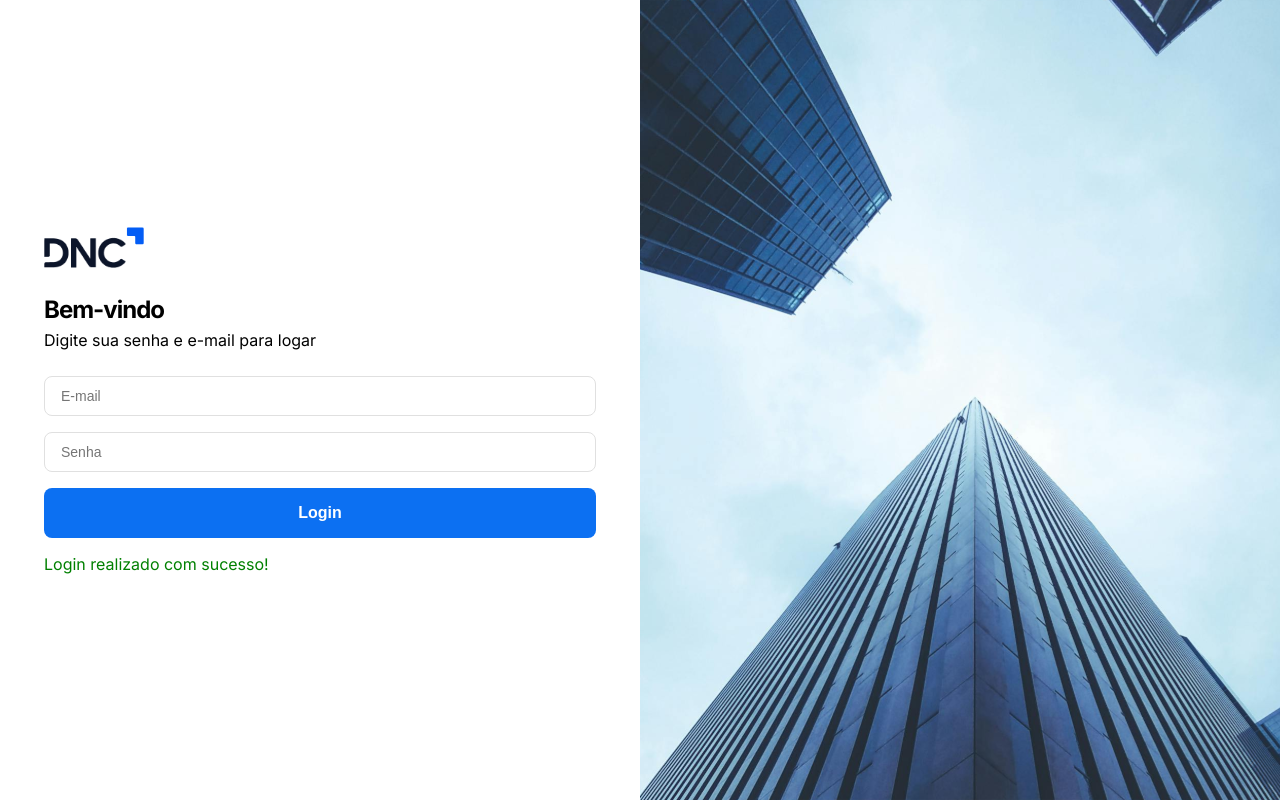
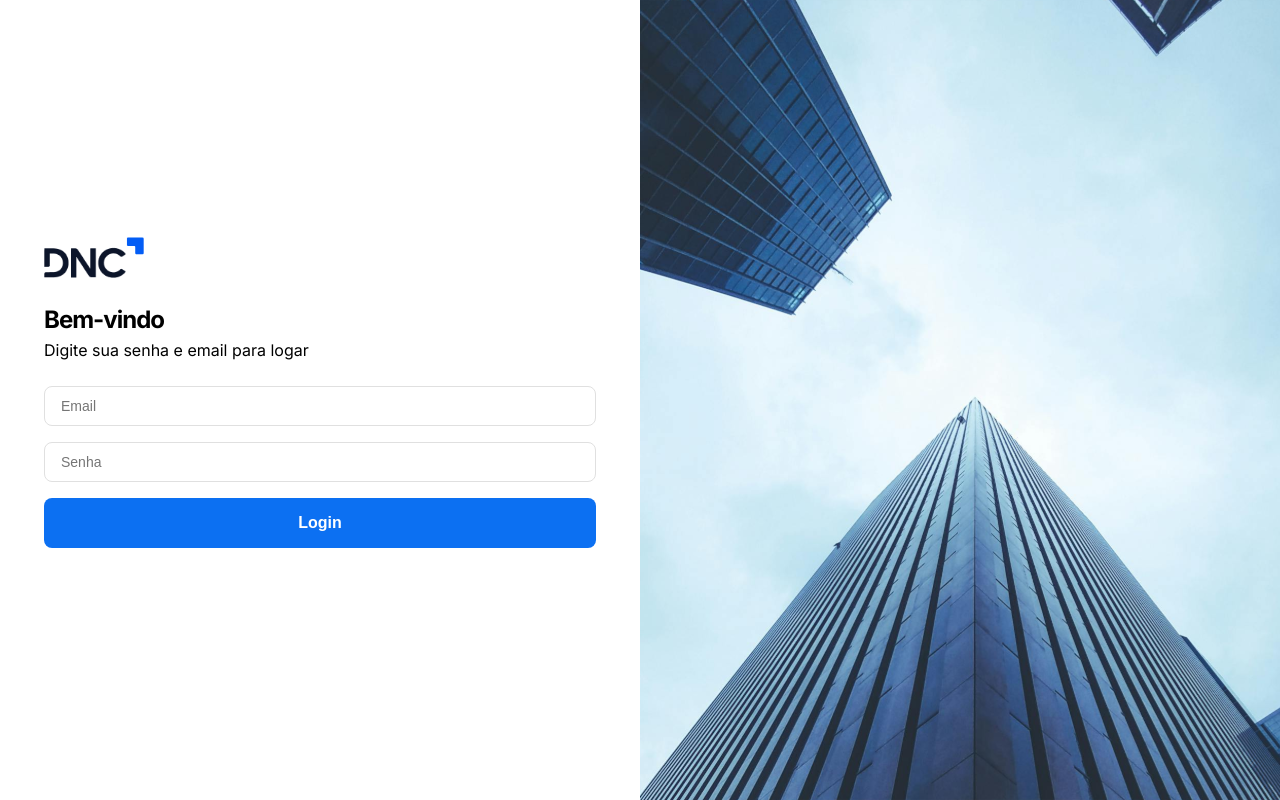
Before and after one commit to TataFaria/dnc-sales-dashbord-thaylla, a React (Vite) app: page / in a window 1280 px wide. Built offline with nearby package versions, Linux system fonts and the light colour scheme.

Commit message:
add axios

```diff
--- a/package.json
+++ b/package.json
@@ -14,6 +14,7 @@
     "@emotion/styled": "^11.13.0",
     "@mui/material": "^6.1.6",
     "@types/styled-components": "^5.1.34",
+    "axios": "^1.7.7",
     "chart.js": "^4.4.6",
     "react": "^18.3.1",
     "react-chartjs-2": "^5.2.0",
--- a/src/components/formComponent.tsx
+++ b/src/components/formComponent.tsx
@@ -1,5 +1,5 @@
 import styled from "styled-components";
-import { StyleButton, StyleInput } from "@/components";
+import { StyleButton, StyleInput, StyledP } from "@/components";
 import { FormComponentProps } from "@/types";
 import { pxToRem } from "@/utils";
 
@@ -10,7 +10,8 @@ export const StyledForm = styled.form`
 `;
 
 
-const FormComponent = ({ inputs, buttons, message }: FormComponentProps) => {
+function FormComponent(props: FormComponentProps) {
+    const { inputs, buttons, message } = props
     return (
         <StyledForm>
             {inputs.map((inputProps, index) => (
@@ -20,12 +21,12 @@ const FormComponent = ({ inputs, buttons, message }: FormComponentProps) => {
                 <StyleButton key={index} {...buttonProps} />
             ))}
             {message && (
-                <div style={{ color: message[0].type === 'error' ? 'red' : 'green' }}>
-                    {message[0].msg}
-                </div>
+                <StyledP className={message.type === 'error' ? 'error' : 'success'}>
+                    {message.msg}
+                </StyledP>
             )}
         </StyledForm>
-    );
-};
+    )
+}
 
-export default FormComponent;
+export default FormComponent
--- /dev/null
+++ b/src/hooks/index.ts
@@ -0,0 +1,2 @@
+export * from './useAxios'
+export * from './useFormValidation'
--- /dev/null
+++ b/src/hooks/useAxios.ts
@@ -0,0 +1,48 @@
+// O hook personalizado serve para encapsular a lógica de requisições HTTP usando Axios.
+//Isso nos permitirá:
+//1-Reutilizar código
+//2-Gerenciar estados de loading, erro e dados de forma consistente
+//3-Simplificar a implementação de requisições em componentes
+
+
+// A tipagem T significa os dados que vão vir de resposta
+// A tipagem P seram os dados que seram enviados para acontecer a request POST
+
+import { useState } from "react";
+import axios, { AxiosRequestConfig } from "axios";
+
+const axiosInstance = axios.create({
+    baseURL: `${import.meta.env.VITE_API_BASE_URL}/`
+});
+
+export const usePost = <T, P>(endpoint: string) => {
+    const [data, setData] = useState<T | null>(null);
+    const [loading, setLoding] = useState(false);
+    const [error, setError] = useState<number | null>(null);
+
+    const postData = async (postData: P, config?: AxiosRequestConfig) => {
+        setData(null)
+        setLoding(true)
+        setError(null)
+
+        try {
+            const response = await axiosInstance({
+                url: endpoint,
+                method: 'POST',
+                data: postData,
+                headers: {
+                    'Content-Type': 'application/json',
+                    ...config?.headers
+                },
+                ...config
+            })
+            setData(response.data)
+        } catch (e: any) {
+            setError(e.response.status ?? 500)
+        } finally {
+            setLoding(false)
+        }
+    }
+
+    return { data, loading, error, postData }
+}
--- /dev/null
+++ b/src/hooks/useFormValidation.ts
@@ -0,0 +1,30 @@
+import { useState, useEffect } from 'react';
+import { InputProps } from '@/types';
+
+export const useFormValidation = (inputs: InputProps[]) => {
+    const [formValues, setFormValues] = useState(inputs.map((input) => input.value || ''))
+    const [formValid, setFormValid] = useState(false)
+
+    useEffect(() => {
+        const allFieldValid = inputs.every((input, index) => {
+            if (input.type === 'email') {
+                return /\S@+\S+\.\S+/.test(String(formValues[index]))
+            }
+            if (input.type === 'password') {
+                return String(formValues[index]).length > 7
+            }
+            return true
+        })
+        setFormValid(allFieldValid)
+    }, [formValues, inputs])
+
+    const handleChange = (index: number, value: string) => {
+        setFormValues(prevValues => {
+            const newValues = [...prevValues];
+            newValues[index] = value;
+            return newValues;
+        })
+    }
+
+    return { formValues, formValid, handleChange }
+};
--- a/src/pages/Login.tsx
+++ b/src/pages/Login.tsx
@@ -1,51 +1,114 @@
+import { ChangeEvent, useEffect } from 'react';
+
+//COMPONENTS
 import { Box, Container, Grid2 } from '@mui/material';
 import { BannerImage, FormComponent, Logo, StyledH1, StyledP } from '@/components';
+
+//HOOKS
+import { useFormValidation, usePost } from '@/hooks';
+
+//UTILS
 import { pxToRem } from '@/utils';
 
-const LoginPage = () => (
+//TYPES
+import { MessageProps, LoginData, LoginPostData } from '@/types';
+
+
+function Login() {
+    const inputs = [
+        { types: 'email', placeholder: 'Email' },
+        { types: 'password', placeholder: 'Senha' },
+    ]
+    const { data, loading, error, postData } = usePost<LoginData, LoginPostData>('login')
+    const { formValues, formValid, handleChange } = useFormValidation(inputs)
+
+    const handleMessage = (): MessageProps => {
+        if (!error)
+            return {
+                msg: '',
+                type: 'success',
+            }
+        switch (error) {
+            case 401:
+                return {
+                    msg: 'Email e/ou senha inválidos.',
+                    type: 'error',
+                }
+            default:
+                return {
+                    msg: 'Não foi possível realizar a operação. Entre em contato com nosso suporte.',
+                    type: 'error',
+                }
+        }
+    }
+    const handleSubmit = async (e: React.FormEvent) => {
+        e.preventDefault()
+        await postData({
+            email: String(formValues[0]),
+            password: String(formValues[1])
+        })
+    };
+
+    useEffect(() => {
+        if (data?.jwt_token) {
+            console.log('DATA: ', data)
+        }
+    }, [data]);
+
+    return (
+        <>
             <Box>
-        <Grid2 container component="div">
-            {/* Seção da Esquerda - Formulário de Login */}
+                <Grid2 container>
                     <Grid2
                         component="div"
                         sx={{
                             flex: { xs: '1 1 100%', sm: '1 1 50%' },
                             display: 'flex',
                             alignItems: 'center',
-                    height: '100vh'
+                            height: '100vh',
                         }}
                     >
                         <Container maxWidth="sm">
-                    <Box sx={{ marginBottom: pxToRem(24) }}><Logo height={41} width={100} /></Box>
+                            <Box sx={{ marginBottom: pxToRem(24) }}>
+                                <Logo height={41} width={100} />
+                            </Box>
                             <Box sx={{ marginBottom: pxToRem(24) }}>
                                 <StyledH1>Bem-vindo</StyledH1>
-                        <StyledP>Digite sua senha e e-mail para logar</StyledP>
+                                <StyledP>Digite sua senha e email para logar</StyledP>
                             </Box>
                             <FormComponent
-                        inputs={[
-                            { type: 'email', placeholder: 'E-mail' },
-                            { type: 'password', placeholder: 'Senha' }
+                                inputs={inputs.map((input, index) => ({
+                                    type: input.types,
+                                    placeholder: input.placeholder,
+                                    value: formValues[index] || '',
+                                    onChange: (e: ChangeEvent<HTMLInputElement>) =>
+                                        handleChange(index, (e.target as HTMLInputElement).value),
+                                }))}
+                                buttons={[
+                                    {
+                                        className: 'primary',
+                                        disabled: !formValid || loading,
+                                        type: 'submit',
+                                        onClick: handleSubmit,
+                                        children: loading ? 'Aguarde...' : 'Login',
+                                    },
                                 ]}
-                        buttons={[
-                            { type: 'submit', className: 'primary', children: 'Login' }
-                        ]}
-                        message={[{ type: 'sucess', msg: 'Login realizado com sucesso!' }]}
+                                message={handleMessage()}
                             />
                         </Container>
                     </Grid2>
-
-            {/* Seção da Direita - Imagem do Banner */}
                     <Grid2
                         component="div"
                         sx={{
                             flex: { xs: '1 1 100%', sm: '1 1 50%' },
                             display: { xs: 'none', sm: 'block' }
-                }}
-            >
+                        }}>
                         <BannerImage />
                     </Grid2>
                 </Grid2>
             </Box>
-);
+        </>
+    )
+}
 
-export default LoginPage;
+export default Login;
--- a/src/types/index.ts
+++ b/src/types/index.ts
@@ -7,3 +7,4 @@ export * from './avatarsList'
 export * from './customTable'
 export * from './customChart'
 export * from './appThemeContext'
+export * from './loginData'
```
Also changed, not shown: src/types/form-component.d.ts (+4 -6 lines), src/types/loginData.d.ts (added, +8 -0 lines), 2 other files (tests, documents, lock files or other folders). Lines whose indentation alone changed are shown as unchanged.
